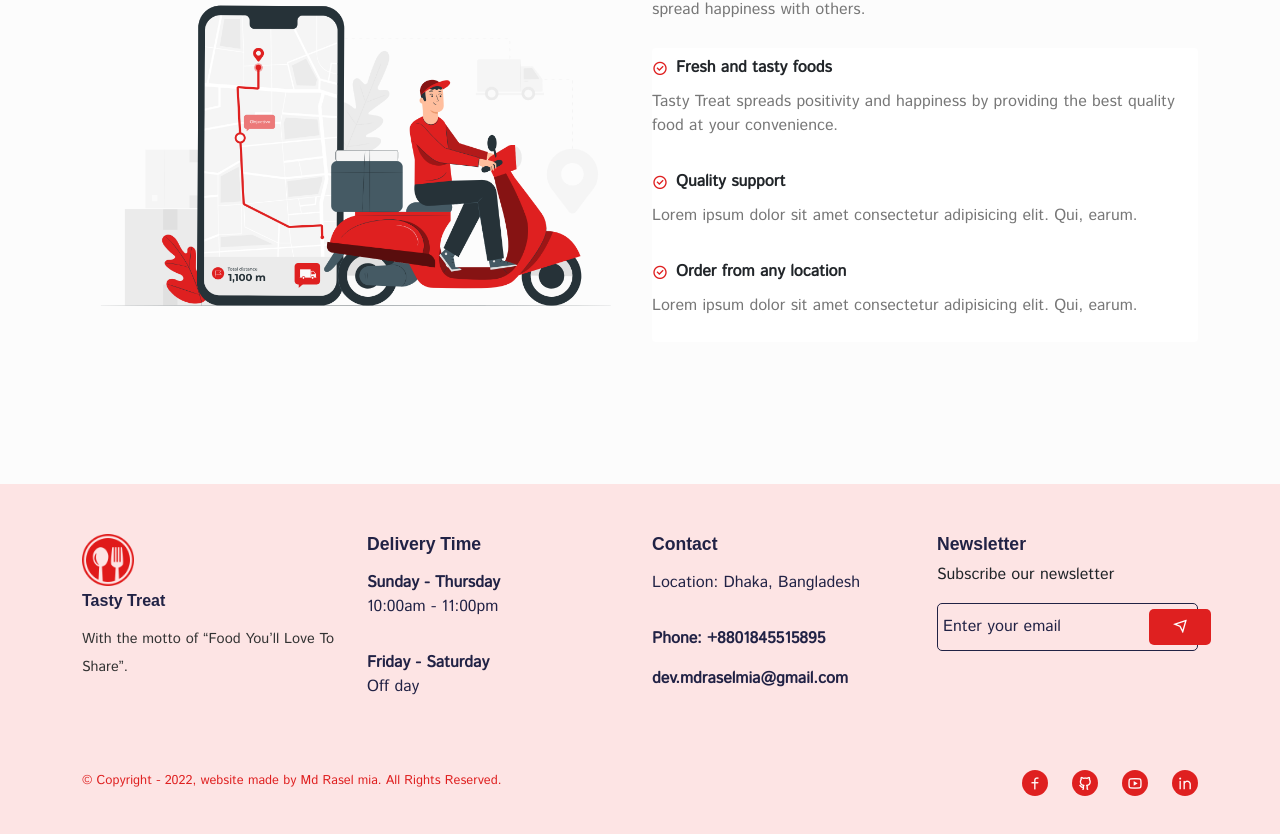
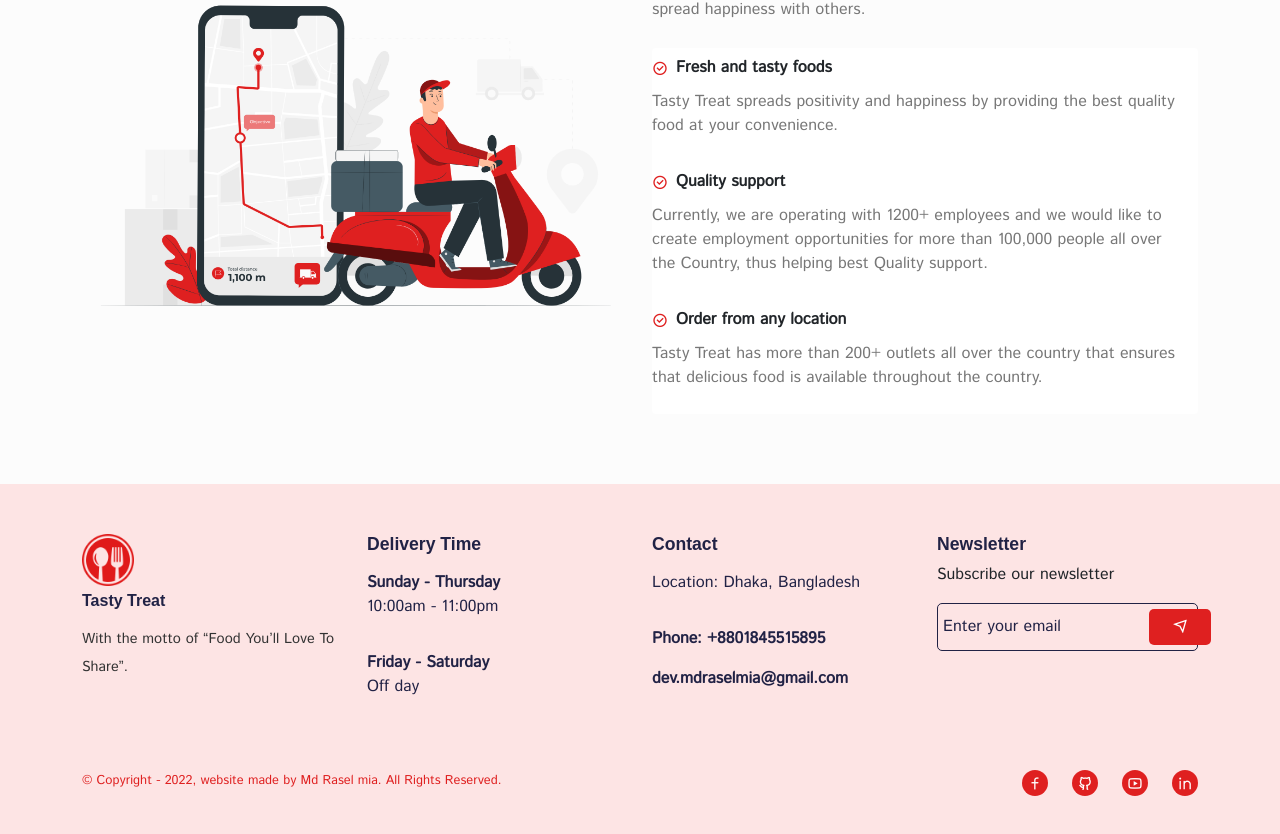
Before and after one commit to mdraselmiah95/tasty-treat-app, a React (Create React App) app: page /home in a window 1280 px wide. Shown: the part 3333-4167 px from the top of the page. Built offline with nearby package versions, Linux system fonts and the light colour scheme; a web font is replaced by a local one.

Commit message:
WIP on Tasty Treat Food App why Testy Treat section

```diff
--- a/src/pages/Home.jsx
+++ b/src/pages/Home.jsx
@@ -267,22 +267,26 @@ const Home = () => {
 
                   <ListGroupItem className="border-0 ps-0">
                     <p className="choose__us-title d-flex align-items-center gap-2 ">
-                      <i class="ri-checkbox-circle-line"></i> Quality support
+                      <i className="ri-checkbox-circle-line"></i> Quality
+                      support
                     </p>
                     <p className="choose__us-desc">
-                      Lorem ipsum dolor sit amet consectetur adipisicing elit.
-                      Qui, earum.
+                      Currently, we are operating with 1200+ employees and we
+                      would like to create employment opportunities for more
+                      than 100,000 people all over the Country, thus helping
+                      best Quality support.
                     </p>
                   </ListGroupItem>
 
                   <ListGroupItem className="border-0 ps-0">
                     <p className="choose__us-title d-flex align-items-center gap-2 ">
-                      <i class="ri-checkbox-circle-line"></i>Order from any
-                      location{" "}
+                      <i className="ri-checkbox-circle-line"></i>Order from any
+                      location
                     </p>
                     <p className="choose__us-desc">
-                      Lorem ipsum dolor sit amet consectetur adipisicing elit.
-                      Qui, earum.
+                      Tasty Treat has more than 200+ outlets all over the
+                      country that ensures that delicious food is available
+                      throughout the country.
                     </p>
                   </ListGroupItem>
                 </ListGroup>
```
